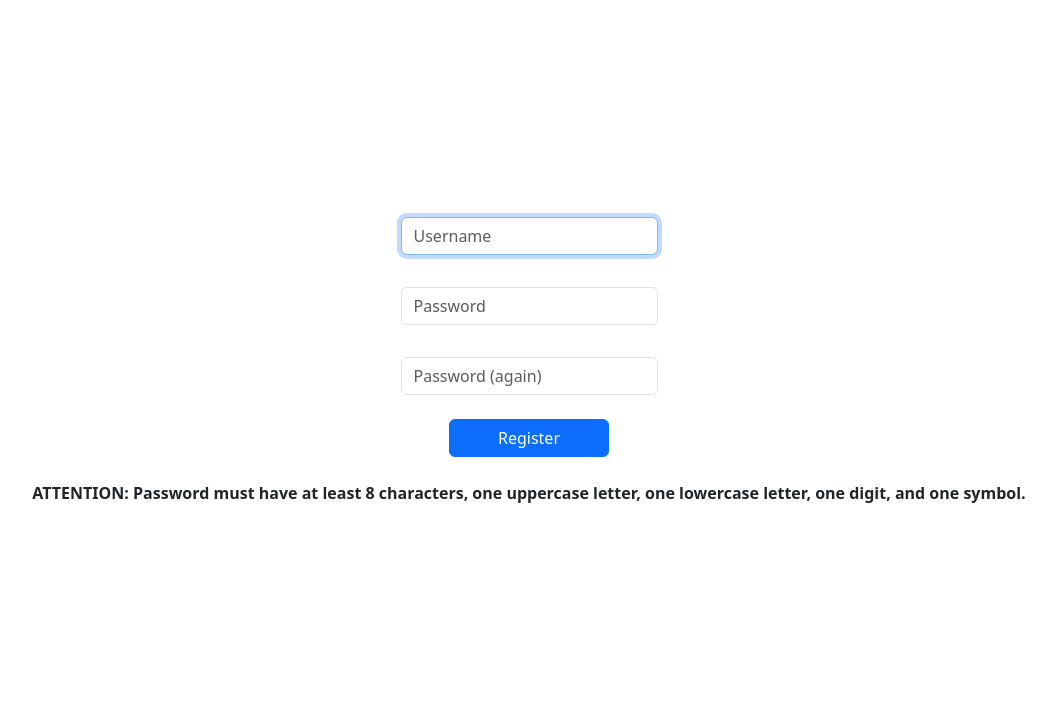
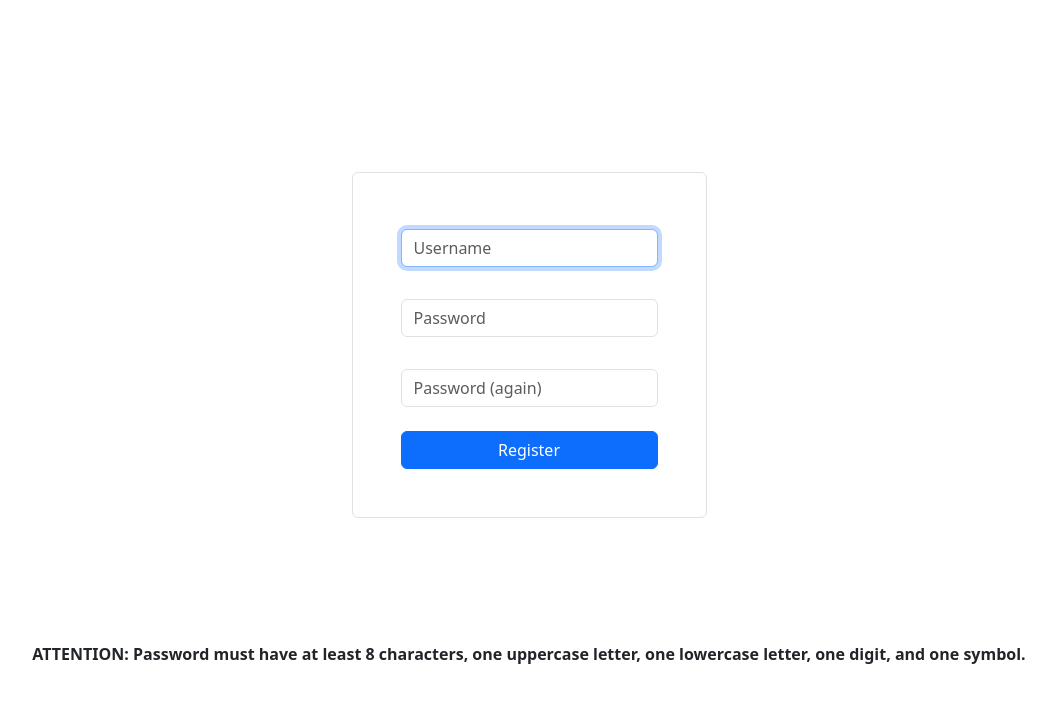
Before and after one commit to swiftv99/password-manager, a Flask app: page /register in a window 1280 px wide. Shown: the part 60-763 px from the top of the page, without its empty margins (111-1167 px from the left). Run offline with Flask 2, Linux system fonts and the light colour scheme; some libraries are stand-ins or nearby versions.

Commit message:
Fix overlapping of html tags

```diff
--- a/templates/add-password.html
+++ b/templates/add-password.html
@@ -7,7 +7,7 @@
 {% block main %}
     <div class="border rounded m-auto p-5 " style="border: #ccc;">
         <form action="/add-password" method="post">
-            <div class="form-group py-1">
+            <div class="form-group">
                 <input class="form-control" autocomplete="off" name="website" placeholder="Website" type="text">
             </div>
             <div class="form-group py-1">
@@ -16,7 +16,7 @@
             <div class="form-group py-1">
                 <input class="form-control" autocomplete="off" name="password" placeholder="Password" type="password">
             </div>
-            <div class="d-grid py-2">
+            <div class="d-grid pt-2">
                 <button class="btn btn-primary mx-2" type="submit">Add Password</button>
             </div>
         </form>
--- a/templates/index.html
+++ b/templates/index.html
@@ -15,7 +15,7 @@
             <p>
                 In addition, you can change your master password anytime, ensuring that you keep your account safe and secure. This password manager is an easy-to-use and reliable solution that makes managing your passwords effortless and worry-free.
             </p>
-            <div style="display: flex; justify-content: center; text-align: center; margin: 20px;">
+            <div class="m-4">
                 <a href="/add-password" class="btn btn-primary m-3 px-5">Add Password</a>
                 <a href="/passwords-vault" class="btn btn-success m-3 px-5">Passwords Vault</a>
             </div>
--- a/templates/register.html
+++ b/templates/register.html
@@ -5,8 +5,8 @@
 {% endblock %}
 
 {% block main %}
-    <div class="m-auto">
-        <form action="/register" method="post">
+    <div class="vstack">
+        <form action="/register" method="post" class="border rounded m-auto p-5" style="border: #ccc;">
             <div class="mb-3">
                 <input autocomplete="off" autofocus class="form-control mx-auto w-auto" name="username" placeholder="Username" type="text">
             </div>
@@ -16,9 +16,10 @@
             <div class="mb-3">
                 <input class="form-control mx-auto w-auto" name="confirmation" placeholder="Password (again)" type="password">
             </div>
-            <button class="btn btn-primary px-5" type="submit">Register</button>
+            <div class="d-grid">
+                <button class="btn btn-primary px-5" type="submit">Register</button>
+            </div>
         </form>
-
-        <p class="mt-4"><strong>ATTENTION: Password must have at least 8 characters, one uppercase letter, one lowercase letter, one digit, and one symbol.</strong></p>
+        <p class=""><strong>ATTENTION: Password must have at least 8 characters, one uppercase letter, one lowercase letter, one digit, and one symbol.</strong></p>
     </div>
 {% endblock %}
```
Also changed, not shown: templates/password.html (+3 -6 lines), passwords.db.
